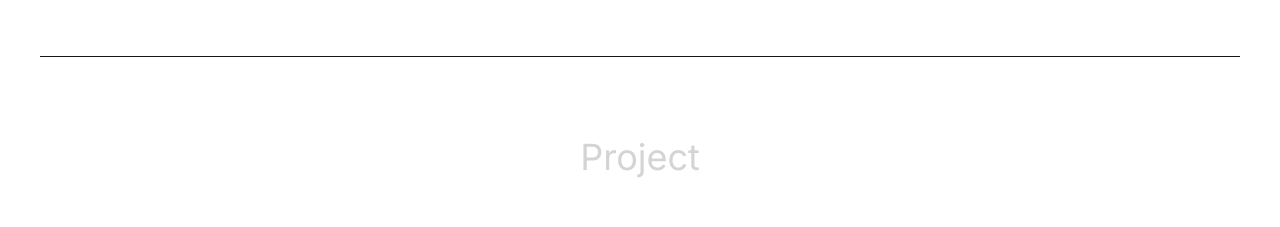
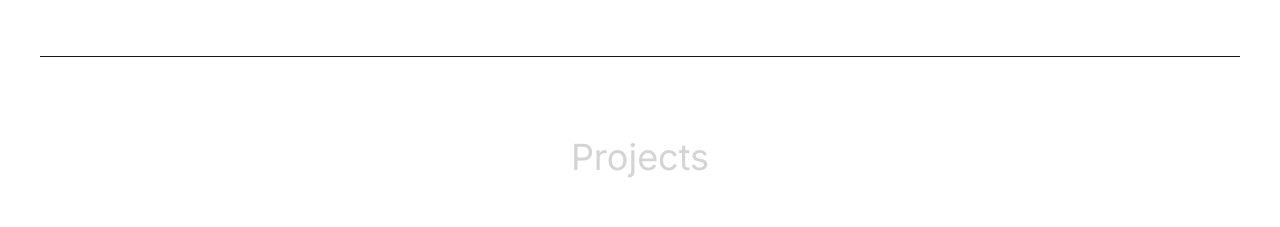
Before and after one commit to jaikrishna-j/jai-portfolio, a React (Vite) app: page / in a window 1280 px wide. Shown: the part 1920-2147 px from the top of the page. Built offline with nearby package versions, Linux system fonts and the light colour scheme.

Commit message:
required form

```diff
--- a/src/App.jsx
+++ b/src/App.jsx
@@ -3,7 +3,7 @@ import Navbar from './Components/Navbar'
 import Home from './Components/Home'
 import About from './Components/About'
 import Technologies from './Components/Technologies'
-import Project from './Components/Project'
+import Projects from './Components/Projects'
 import Contact from './Components/Contact'
 import Footer from './Components/Footer'
 
@@ -18,7 +18,7 @@ const App = () => {
         <Home/>
         <About/>
         <Technologies/>
-        <Project/>
+        <Projects/>
         <Contact/>
         <Footer/>
       </div>
--- a/src/Components/Contact.jsx
+++ b/src/Components/Contact.jsx
@@ -41,11 +41,11 @@ const Contact = () => {
             transition={{duration:0.5}}
             onSubmit={onSubmit} className="lg:mx-20 my-20 flex flex-col items-start justify-center gap-4">
                 <label className='my-1' htmlFor="">Your Name:</label>
-                <input className='mb-4 p-3 bg-neutral-900 rounded-2xl w-70 lg:w-xl md:w-xl' type="text" placeholder='Enter Your Name' name='name' />
+                <input className='mb-4 p-3 bg-neutral-900 rounded-2xl w-70 lg:w-xl md:w-xl' type="text" placeholder='Enter Your Name' name='name' required />
                 <label className='my-1' htmlFor="">Your Email:</label>
-                <input className='mb-4 p-3 bg-neutral-900 rounded-2xl w-70 lg:w-xl md:w-xl' type="email" placeholder='Enter Your Email' name='email' />
+                <input className='mb-4 p-3 bg-neutral-900 rounded-2xl w-70 lg:w-xl md:w-xl' type="email" placeholder='Enter Your Email' name='email' required />
                 <label className='my-1' htmlFor="">Write your message here</label>
-                <textarea className='mb-4 p-3 bg-neutral-900 rounded-2xl w-70 md:w-xl' name="message" rows="8" placeholder='Enter Your Message'></textarea>
+                <textarea className='mb-4 p-3 bg-neutral-900 rounded-2xl w-70 md:w-xl' name="message" rows="8" placeholder='Enter Your Message' required></textarea>
                 <div className="relative inline-flex  group">
                     <div
                         className="absolute transitiona-all duration-1000 opacity-70 -inset-px bg-gradient-to-r from-[#44BCFF] via-[#FF44EC] to-[#FF675E] rounded-xl blur-lg group-hover:opacity-100 group-hover:-inset-1 group-hover:duration-200 animate-tilt">
--- a/src/Components/Project.jsx
+++ b/src/Components/Projects.jsx
@@ -2,14 +2,14 @@ import React from 'react'
 import { PROJECTS } from '../constants'
 import { motion } from 'framer-motion'
 
-const Project = () => {
+const Projects = () => {
     return (
         <div className='border-b border-neutral-900 pb-4'>
             <motion.h1
             whileInView={{y:0 , opacity:1}}
             initial={{y:-100 , opacity:0}}
             transition={{duration:1.5}}
-            className='my-20 text-center text-4xl'>Project</motion.h1>
+            className='my-20 text-center text-4xl'>Projects</motion.h1>
             <div>
                 {PROJECTS.map((project, index) => (
                     <div key={index} className='mb-8 flex flex-wrap lg:justify-center gap-4'>
@@ -45,4 +45,4 @@ const Project = () => {
     )
 }
 
-export default Project
+export default Projects
```
